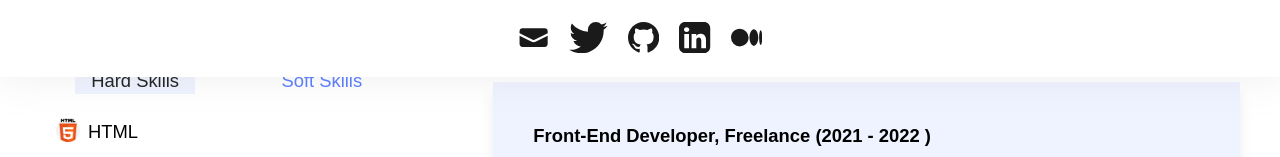
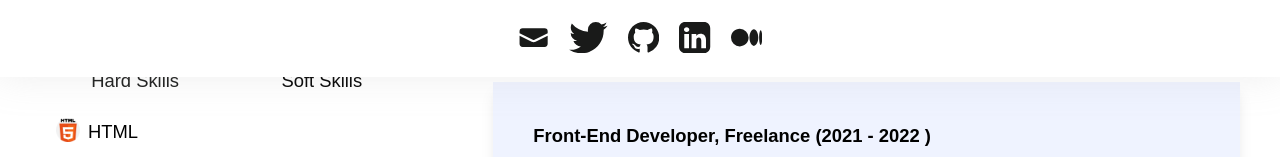
Before and after one commit to fatihyuksel3109/my-portfolio, a Next.js app: page /resume in a window 1280 px wide. Shown: the part 723-880 px from the top of the page. Built offline with nearby package versions, Linux system fonts and the light colour scheme.

Commit message:
update transition skills.jsx

```diff
--- a/app/components/skills.jsx
+++ b/app/components/skills.jsx
@@ -5,12 +5,12 @@ import React, { useState } from "react";
 const Skills = ({ data }) => {
   const [activeTab, setActiveTab] = useState("Hard");
 
-  const setBg = (active) => (activeTab === active ? "bg-blue-light text-black" : "bg-white text-blue");
+  const setBg = (active) => (activeTab === active ? "bg-blue-300 text-black" : "bg-white text-blue-600");
   const setTabsAlignment = (tab) =>
     tab === "Hard" ? "text-left" : "text-right";
 
   const tabs = (
-    <div className="flex justify-around ">
+    <div className="flex justify-around">
       {["Hard", "Soft"].map((el) => (
         <button
           key={el}
@@ -18,7 +18,7 @@ const Skills = ({ data }) => {
           className={`btn ${setBg(el)} ${setTabsAlignment(el)}`}
           onClick={() => setActiveTab(el)}
         >
-        <h3 className="">{el} Skills</h3>
+          <h3>{el} Skills</h3>
         </button>
       ))}
     </div>
@@ -26,8 +26,8 @@ const Skills = ({ data }) => {
 
   const content = (
     <ul
-      className={`list-none py-4 gap-2 ${
-        activeTab === "Soft" ? "justify-start" : "justify-end"
+      className={`list-none py-4 gap-2 transition-opacity duration-500 ${
+        activeTab === "Soft" ? "opacity-0" : "opacity-100"
       }`}
     >
       {data[activeTab].map(({ icon, text }) => (
```
